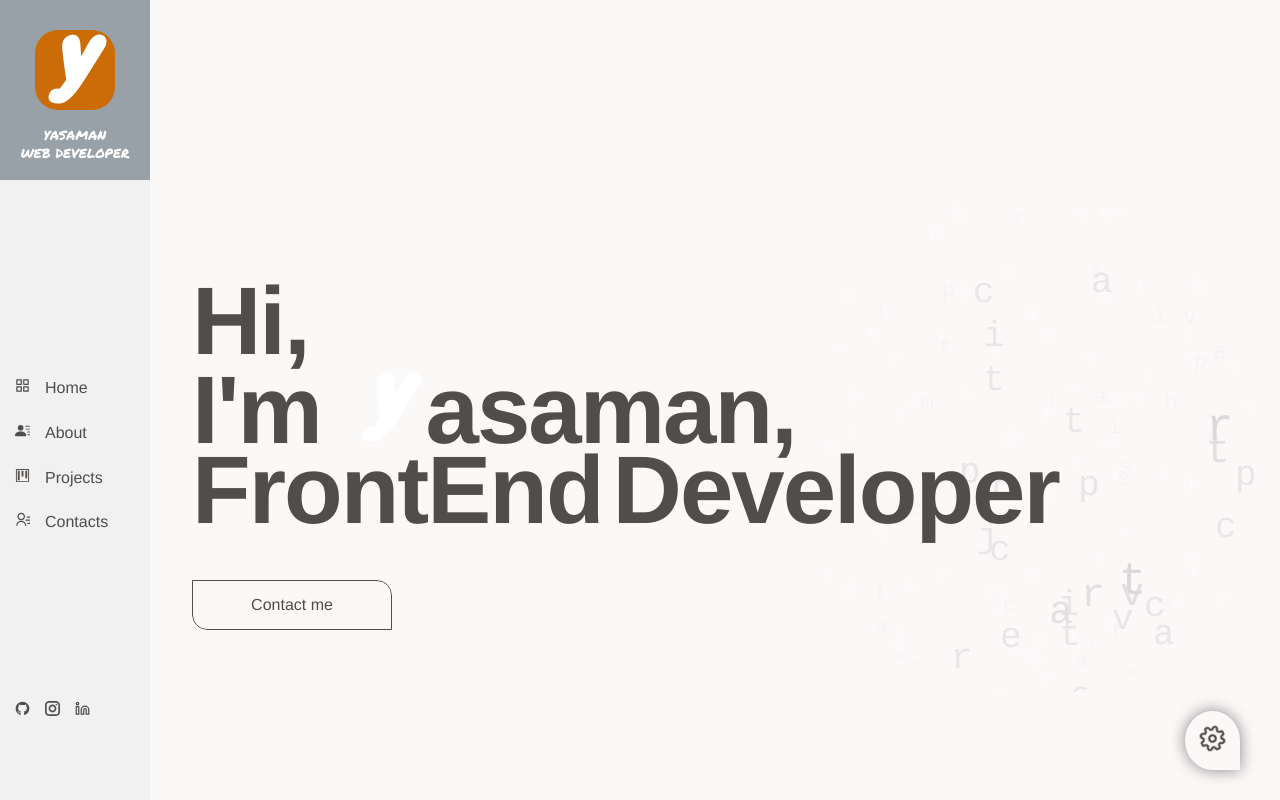
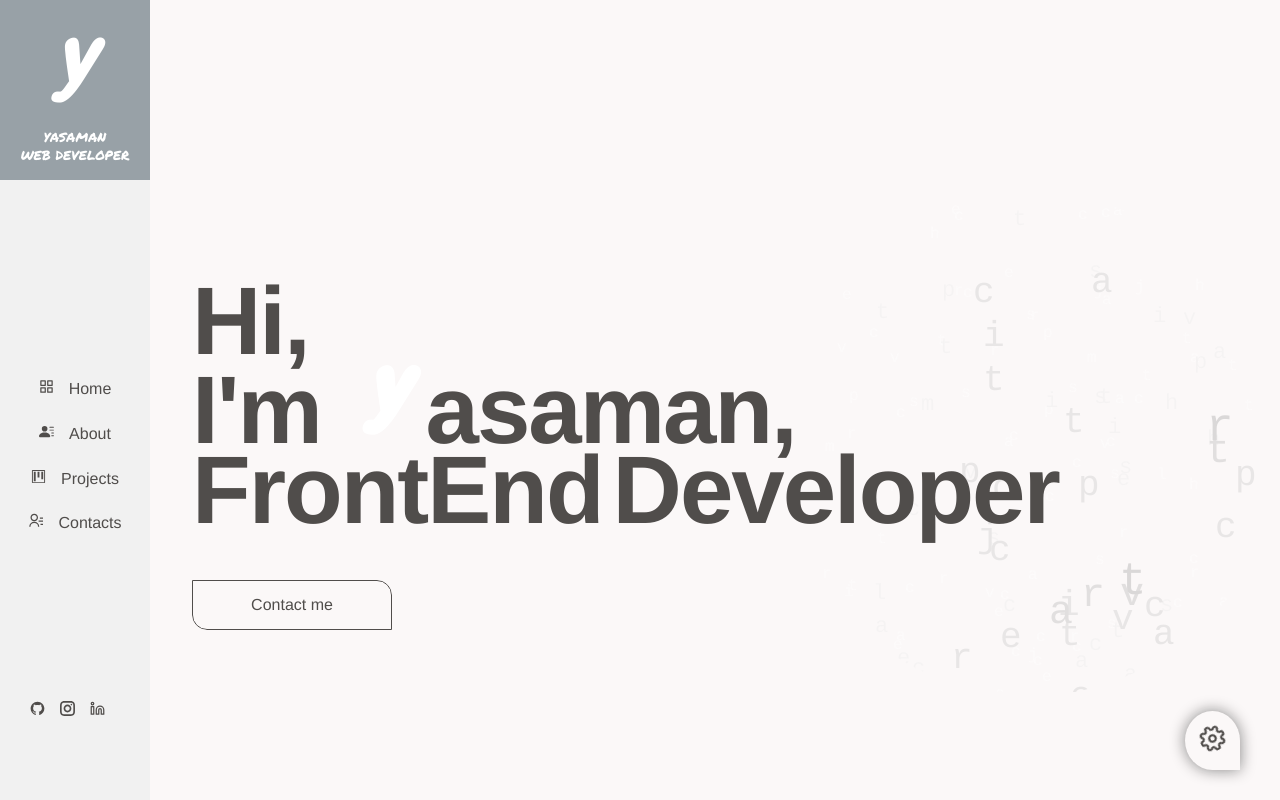
Before and after one commit to soleymaniyasaman/portfolio, a React (Create React App) app: page /#/ in a window 1280 px wide. Shown: the top 800 px of the page. Built offline with nearby package versions, Linux system fonts and the light colour scheme; a web font is replaced by a local one.

Commit message:
responsive is done

```diff
--- a/src/components/header/header.scss
+++ b/src/components/header/header.scss
@@ -19,30 +19,19 @@
 
 
 .intro-page h1 .home-logo {
-    // width: 30px;
-    // animation: fadeIn 2s linear;
     fill: var(--color-tem);
-    // display: inline-block;
-    // margin-inline: 25px;
     display: inline-block;
     width: 100%;
     height: 3.5rem;
     max-width: 3.5rem;
-    line-height: 50px;
+    line-height: 35px;
     position: relative;
     animation: fadeInAnimation 1s 1.8s backwards;
     z-index: 100;
 
 
     .logo {
-        // width: 80px;
-        // height: 80px;
-        // border: none;
-        // border-radius: 23px;
-        // display: flex;
-        // align-items: center;
         position: relative;
-        // z-index: 100;
         width: 100%;
         height: 100%;
         border-radius: 23px;
@@ -50,11 +39,6 @@
         span {
             font-family: 'Concert One', cursive;
             font-style: italic;
-            // font-weight: bold;
-            // font-size: 95px;
-            // position: absolute;
-            // left: 16px;
-            // bottom: 20px;
             color: white;
             width: 100%;
             height: 100%;
--- a/src/components/sidebar/sidebar.scss
+++ b/src/components/sidebar/sidebar.scss
@@ -39,25 +39,28 @@
     margin-bottom: 3rem;
 
     .logo {
-        width: 80px;
-        height: 80px;
+        max-width: 80px;
+        height: 82px;
         border: none;
         border-radius: 23px;
-        background-color: #cc6c06;
-        display: flex;
-        align-items: center;
+        display: block;
+        margin-bottom: 1rem;
+        width: 100%;
+        line-height: 35px;
         position: relative;
-        margin-bottom: 1rem;
+        z-index: 100;
 
         span {
             font-family: 'Concert One', cursive;
             font-style: italic;
-            font-weight: bold;
             font-size: 95px;
             color: white;
+            width: 100%;
+            height: 100%;
+            text-align: center;
+            left: 0;
+            top: 0;
             position: absolute;
-            left: 16px;
-            bottom: 6px;
         }
     }
 
@@ -75,7 +78,7 @@
     fill: #cc6c06;
 }
 
-// the classname that wraps all the element in the sidebar
+// the className that wraps all the element in the sidebar
 .aside-wrapper {
     width: 80%;
     min-height: 90vh;
@@ -84,6 +87,8 @@
     display: flex;
     flex-direction: column;
     justify-content: space-between;
+    text-align: center;
+
 }
 
 // toggle btn
@@ -162,6 +167,15 @@ ul.side-link li .link-icon {
         transition: all 350ms cubic-bezier(0.075, 0.82, 0.165, 1);
     }
 
+    .logo-section .logo {
+        height: 80px;
+        max-width: 82px;
+
+        span {
+            font-size: 6rem;
+        }
+    }
+
     .open-sidebar {
         height: 100%;
         overflow: visible;
@@ -181,6 +195,15 @@ ul.side-link li .link-icon {
 @media screen and (max-width: 1024px) {
     .aside-wrapper {
         text-align: center;
+    }
+
+    .logo-section .logo {
+        height: 70px;
+        max-width: 72px;
+
+        span {
+            font-size: 5.5rem;
+        }
     }
 
     ul.side-link li {
@@ -205,3 +228,14 @@ ul.side-link li .link-icon {
         }
     }
 }
+
+@media screen and (max-width: 700px) {
+    .logo-section .logo {
+        height: 70px;
+        max-width: 72px;
+
+        span {
+            font-size: 5rem;
+        }
+    }
+}
```
Also changed, not shown: 5 other files (tests, documents, lock files or other folders).
